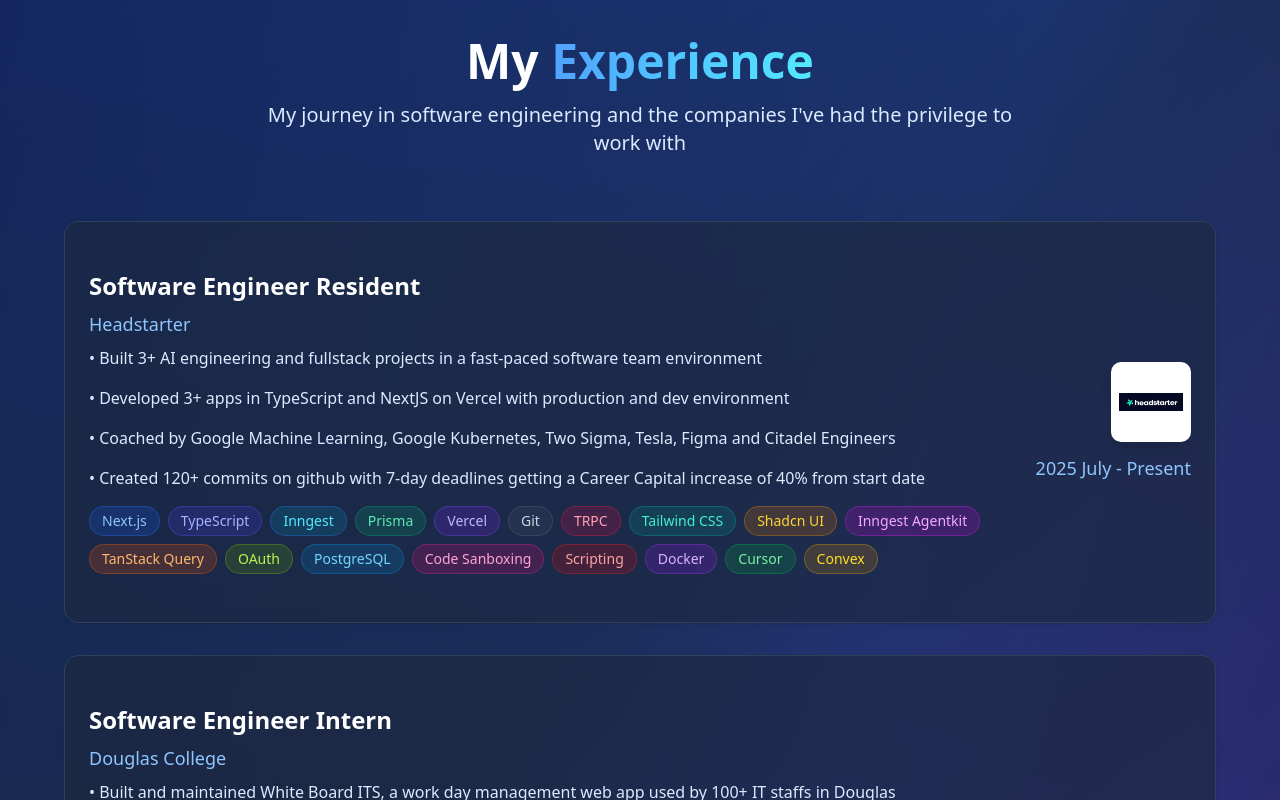
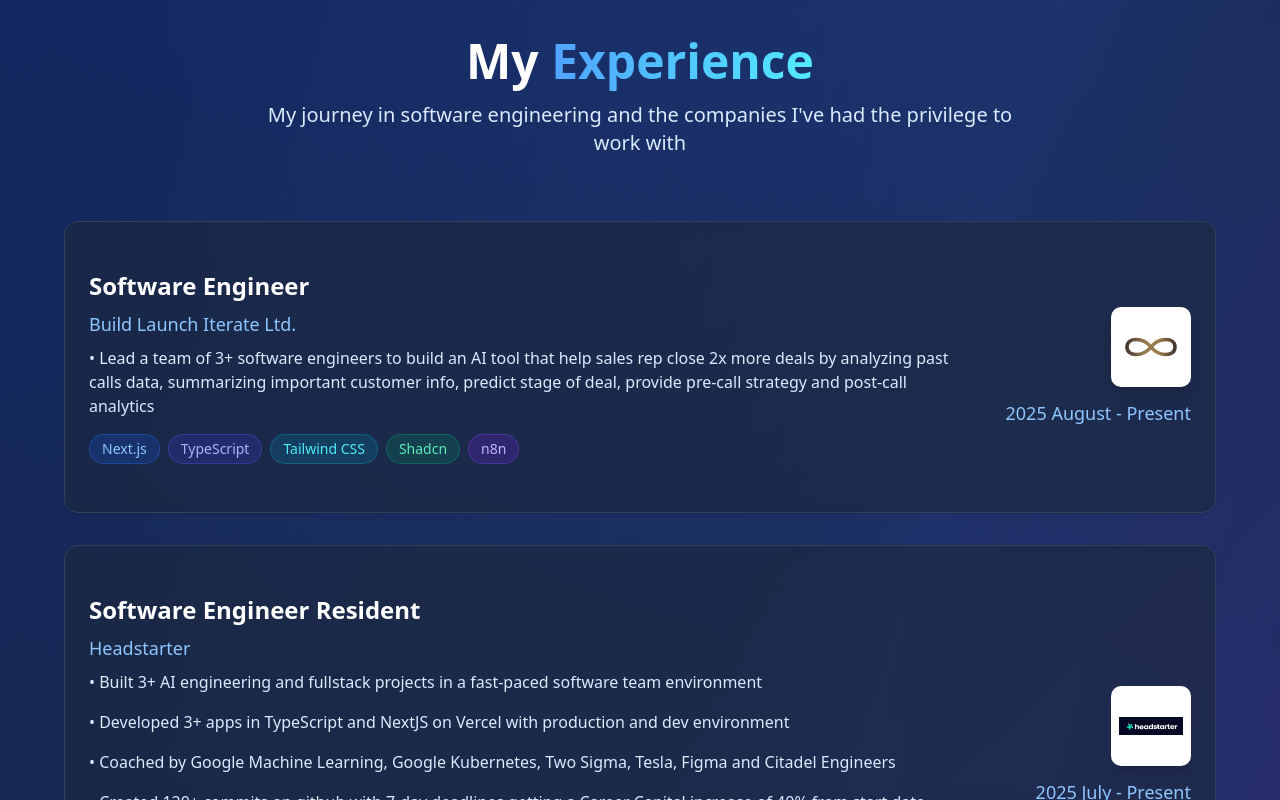
Before and after one commit to giaphutran12/my-portfolio, a Next.js app: page / in a window 1280 px wide. Shown: the part 843-1643 px from the top of the page. Built offline with nearby package versions, Linux system fonts and the light colour scheme.

Commit message:
new logo for work exp at build launch iterate

```diff
--- a/src/components/ExperienceSection.tsx
+++ b/src/components/ExperienceSection.tsx
@@ -57,6 +57,45 @@ export function ExperienceSection() {
           whileInView="visible"
           viewport={{ once: true }}
         >
+          <motion.div variants={itemVariants}>
+            <ExperienceCard
+              title="Software Engineer"
+              company="Build Launch Iterate Ltd."
+              period="2025 August - Present"
+              description={[
+                "• Lead a team of 3+ software engineers to build an AI tool that help sales rep close 2x more deals by analyzing past calls data, summarizing important customer info, predict stage of deal, provide pre-call strategy and post-call analytics",
+              ]}
+              technologies={[
+                {
+                  name: "Next.js",
+                  color: "bg-blue-600/20 text-blue-300 border-blue-500/30",
+                },
+                {
+                  name: "TypeScript",
+                  color:
+                    "bg-indigo-600/20 text-indigo-300 border-indigo-500/30",
+                },
+                {
+                  name: "Tailwind CSS",
+                  color: "bg-cyan-600/20 text-cyan-300 border-cyan-500/30",
+                },
+                {
+                  name: "Shadcn",
+                  color:
+                    "bg-emerald-600/20 text-emerald-300 border-emerald-500/30",
+                },
+                {
+                  name: "n8n",
+                  color:
+                    "bg-violet-600/20 text-violet-300 border-violet-500/30",
+                },
+              ]}
+              logoUrl="/build-launch-iterate-logo.svg"
+              logoAlt="Build Launch Iterate Logo"
+              companyUrl="https://buildlaunchiterate.vercel.app"
+            />
+          </motion.div>
+
           <motion.div variants={itemVariants}>
             <ExperienceCard
               title="Software Engineer Resident"
```
Also changed, not shown: public/build-launch-iterate-logo.svg (added).
